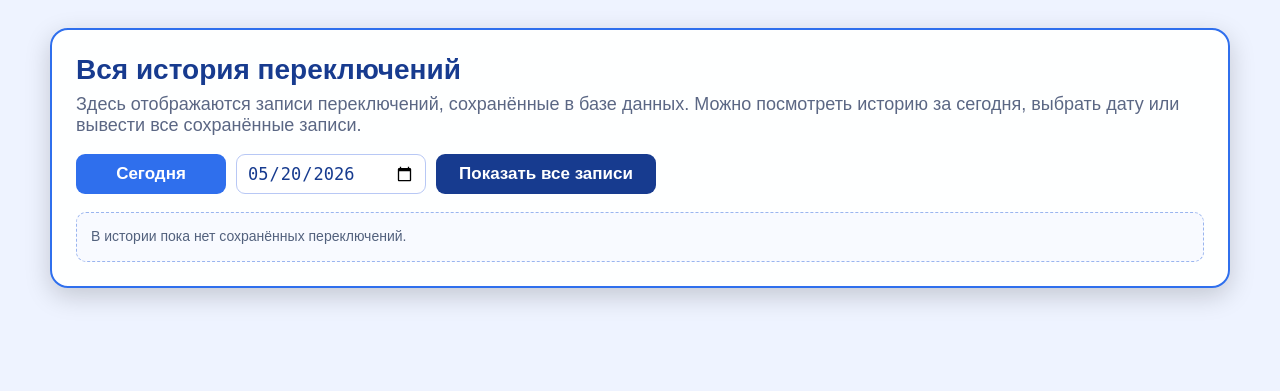
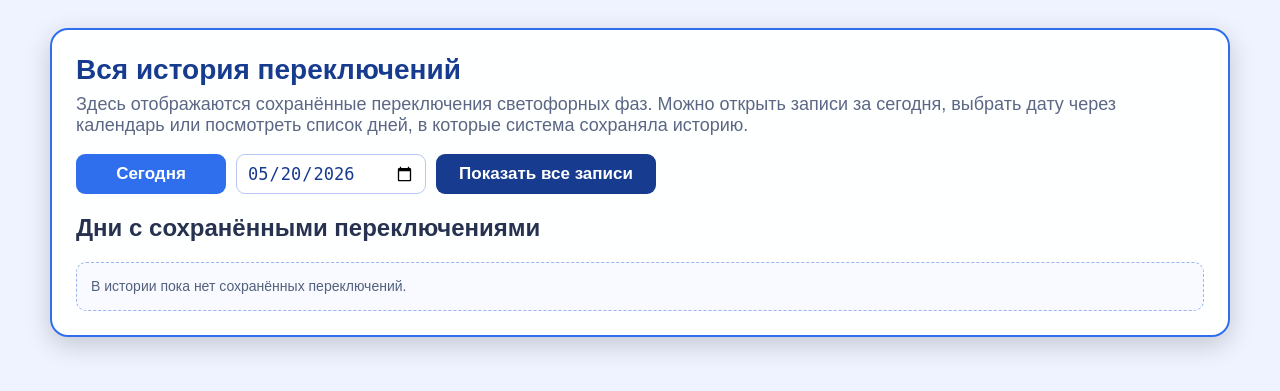
Before and after one commit to Alexey-Chex/Diplom, a Flask app: page /history in a window 1280 px wide. Shown: the top 391 px of the page. Run offline with Flask 3, Linux system fonts and the light colour scheme; data that the repository does not hold is empty.

Commit message:
Update full history page layout

```diff
--- a/templates/history.html
+++ b/templates/history.html
@@ -9,8 +9,8 @@
     <main class="history-page">
         <h1>Вся история переключений</h1>
         <p class="history-subtitle">
-            Здесь отображаются записи переключений, сохранённые в базе данных.
-            Можно посмотреть историю за сегодня, выбрать дату или вывести все сохранённые записи.
+            Здесь отображаются сохранённые переключения светофорных фаз. Можно открыть записи за сегодня,
+            выбрать дату через календарь или посмотреть список дней, в которые система сохраняла историю.
         </p>
 
         <div class="history-page-controls">
@@ -19,6 +19,7 @@
             <button type="button" id="history-all" class="secondary-button">Показать все записи</button>
         </div>
 
+        <h2 id="history-view-title" class="history-view-title">Дни с сохранёнными переключениями</h2>
         <section id="history-list" class="history-page-list"></section>
     </main>
 
```
